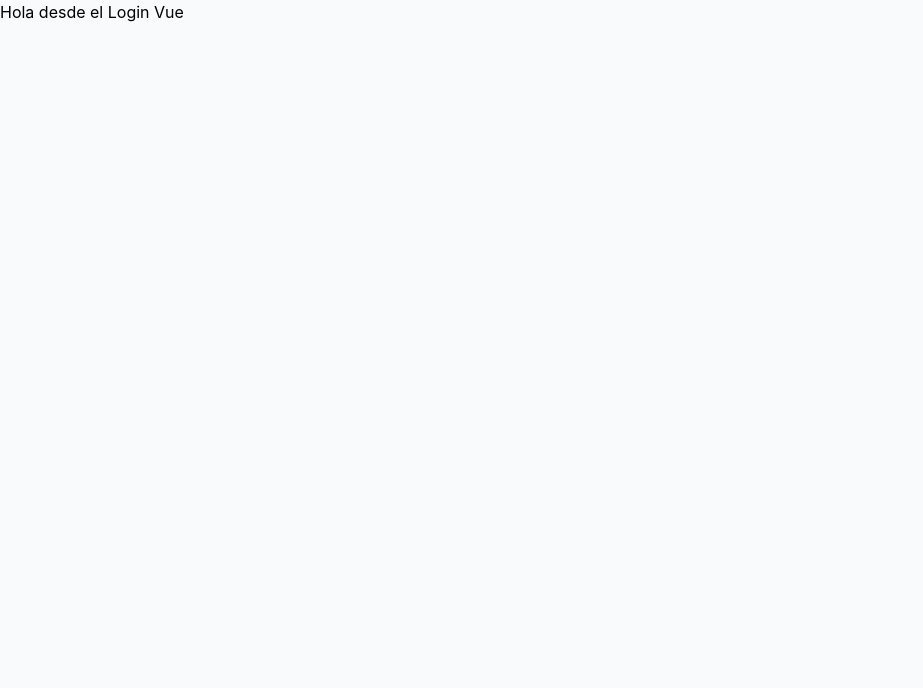
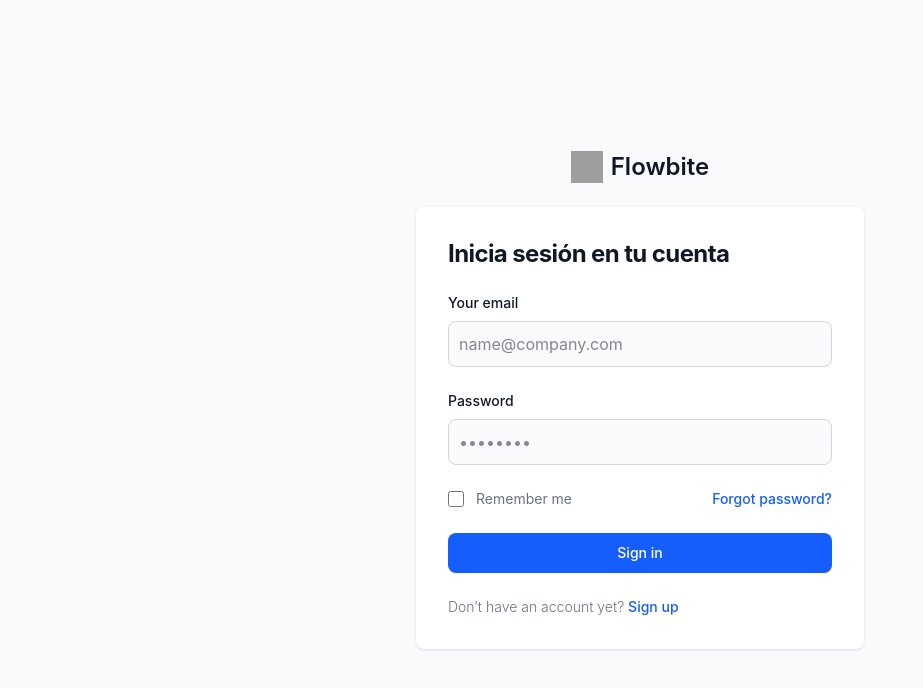
Before and after one commit to axeljavier-alvarez/PROYECTO-VUE-FULL, a Vue app: page /auth/login in a window 1280 px wide. Shown: the top 688 px of the page, without its empty margins (0-923 px from the left). Built offline with nearby package versions, Linux system fonts and the light colour scheme; grey boxes are pictures that could not be loaded.

Commit message:
register y login

```diff
--- a/src/layouts/auth/AuthLayout.vue
+++ b/src/layouts/auth/AuthLayout.vue
@@ -0,0 +1,21 @@
+<script setup>
+import { RouterView } from 'vue-router';
+</script>
+<template>
+    <section class="bg-gray-50 dark:bg-gray-900">
+        <div class="flex flex-col items-center justify-center px-6 py-8 mx-auto md:h-screen lg:py-0">
+            <a href="#" class="flex items-center mb-6 text-2xl font-semibold text-gray-900 dark:text-white">
+                <img class="w-8 h-8 mr-2" src="https://flowbite.s3.amazonaws.com/blocks/marketing-ui/logo.svg"
+                    alt="logo">
+                Flowbite
+            </a>
+            <div
+                class="w-full bg-white rounded-lg shadow dark:border md:mt-0 sm:max-w-md xl:p-0 dark:bg-gray-800 dark:border-gray-700">
+                <div class="p-6 space-y-4 md:space-y-6 sm:p-8">
+                   <RouterView />
+                </div>
+            </div>
+        </div>
+    </section>
+
+</template>
--- a/src/modules/auth/views/LoginView.vue
+++ b/src/modules/auth/views/LoginView.vue
@@ -1,3 +1,43 @@
 <template>
-    Hola desde el Login Vue
+
+    <h1 class="text-xl font-bold leading-tight tracking-tight text-gray-900 md:text-2xl dark:text-white">
+        Inicia sesión en tu cuenta
+    </h1>
+    <form class="space-y-4 md:space-y-6" action="#">
+        <div>
+            <label for="email" class="block mb-2 text-sm font-medium text-gray-900 dark:text-white">Your
+                email</label>
+            <input type="email" name="email" id="email"
+                class="bg-gray-50 border border-gray-300 text-gray-900 rounded-lg focus:ring-blue-600 focus:border-blue-600 block w-full p-2.5 dark:bg-gray-700 dark:border-gray-600 dark:placeholder-gray-400 dark:text-white dark:focus:ring-blue-500 dark:focus:border-blue-500"
+                placeholder="name@company.com" required="">
+        </div>
+        <div>
+            <label for="password" class="block mb-2 text-sm font-medium text-gray-900 dark:text-white">Password</label>
+            <input type="password" name="password" id="password" placeholder="••••••••"
+                class="bg-gray-50 border border-gray-300 text-gray-900 rounded-lg focus:ring-blue-600 focus:border-blue-600 block w-full p-2.5 dark:bg-gray-700 dark:border-gray-600 dark:placeholder-gray-400 dark:text-white dark:focus:ring-blue-500 dark:focus:border-blue-500"
+                required="">
+        </div>
+        <div class="flex items-center justify-between">
+            <div class="flex items-start">
+                <div class="flex items-center h-5">
+                    <input id="remember" aria-describedby="remember" type="checkbox"
+                        class="w-4 h-4 border border-gray-300 rounded bg-gray-50 focus:ring-3 focus:ring-blue-300 dark:bg-gray-700 dark:border-gray-600 dark:focus:ring-blue-600 dark:ring-offset-gray-800"
+                        required="">
+                </div>
+                <div class="ml-3 text-sm">
+                    <label for="remember" class="text-gray-500 dark:text-gray-300">Remember me</label>
+                </div>
+            </div>
+            <a href="#" class="text-sm font-medium text-blue-600 hover:underline dark:text-blue-500">Forgot
+                password?</a>
+        </div>
+        <button type="submit"
+            class="w-full text-white bg-blue-600 hover:bg-blue-700 focus:ring-4 focus:outline-none focus:ring-blue-300 font-medium rounded-lg text-sm px-5 py-2.5 text-center dark:bg-blue-600 dark:hover:bg-blue-700 dark:focus:ring-blue-800">Sign
+            in</button>
+        <p class="text-sm font-light text-gray-500 dark:text-gray-400">
+            Don’t have an account yet? <a href="#"
+                class="font-medium text-blue-600 hover:underline dark:text-blue-500">Sign up</a>
+        </p>
+    </form>
+
 </template>
--- a/src/modules/auth/views/RegisterView.vue
+++ b/src/modules/auth/views/RegisterView.vue
@@ -1,3 +1,5 @@
 <template>
-    Hola desde el RegisterView
+   <h1 class="text-xl font-bold leading-tight tracking-tight text-gray-900 md:text-2xl dark:text-white">
+        Registra un nuevo usuario
+    </h1>
 </template>
--- a/src/router/index.ts
+++ b/src/router/index.ts
@@ -12,6 +12,7 @@
     },
     {
       path: '/auth',
+      component: () => import('@/layouts/auth/AuthLayout.vue'),
       children: authRoutes
     },
     {
```
Also changed, not shown: src/layouts/public/components/PublicNav.vue (+0 -19 lines).
